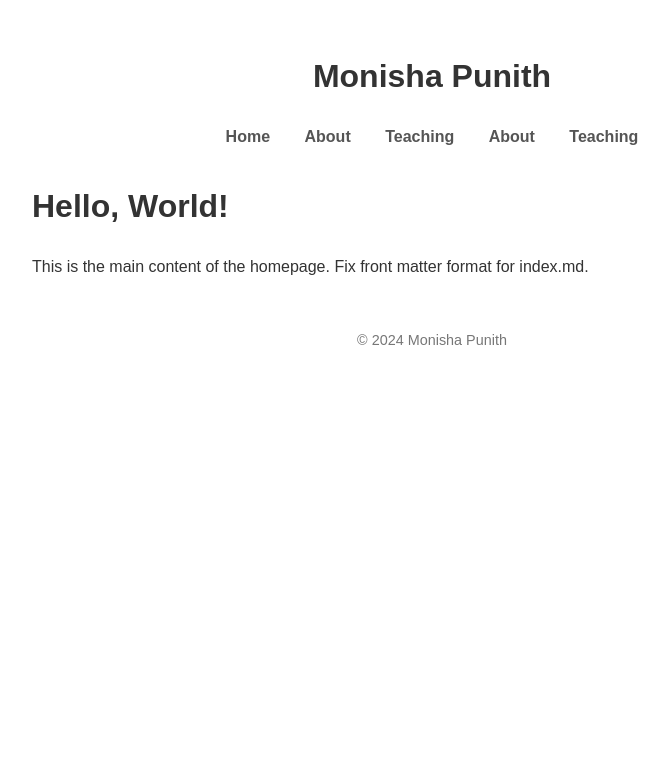
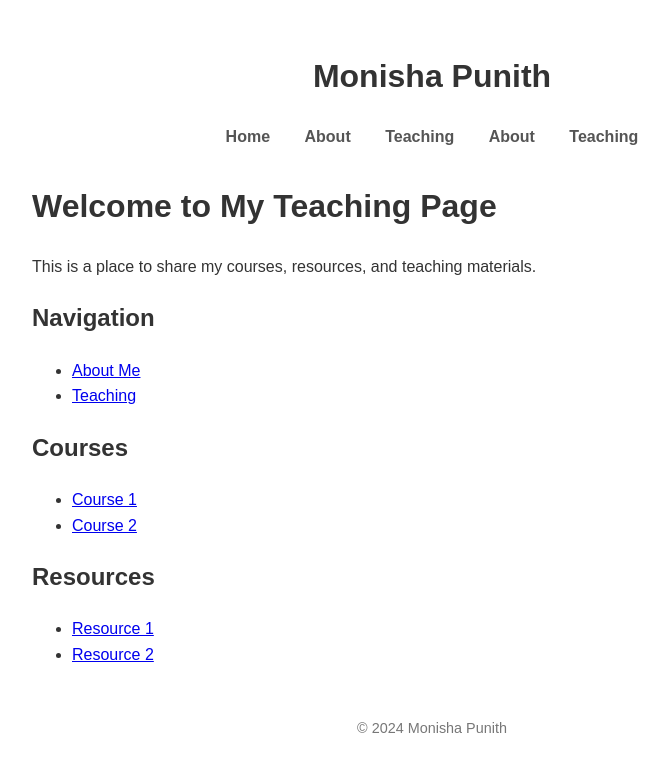
Before and after one commit to MonishaRuth/monisharuth.github.io, a Jekyll site: the page built from index.md, in a window 1280 px wide. Shown: the top 772 px of the page, without its empty margins (208-877 px from the left). Built offline with Jekyll 4.4.1, drawn with Linux system fonts in a browser that asks for light colours.

Commit message:
Update index.md

```diff
--- a/index.md
+++ b/index.md
@@ -1,8 +1,19 @@
 ---
 layout: default
-title: Monisha Punith
+title: "Monisha Punith"
 ---
 
-# Hello, World!
-This is the main content of the homepage.
-Fix front matter format for index.md.
+# Welcome to My Teaching Page
+This is a place to share my courses, resources, and teaching materials.
+
+## Navigation
+- [About Me](about.html)
+- [Teaching](teaching.html)
+
+## Courses
+- [Course 1](course1.html)
+- [Course 2](course2.html)
+
+## Resources
+- [Resource 1](resource1.html)
+- [Resource 2](resource2.html)
```
